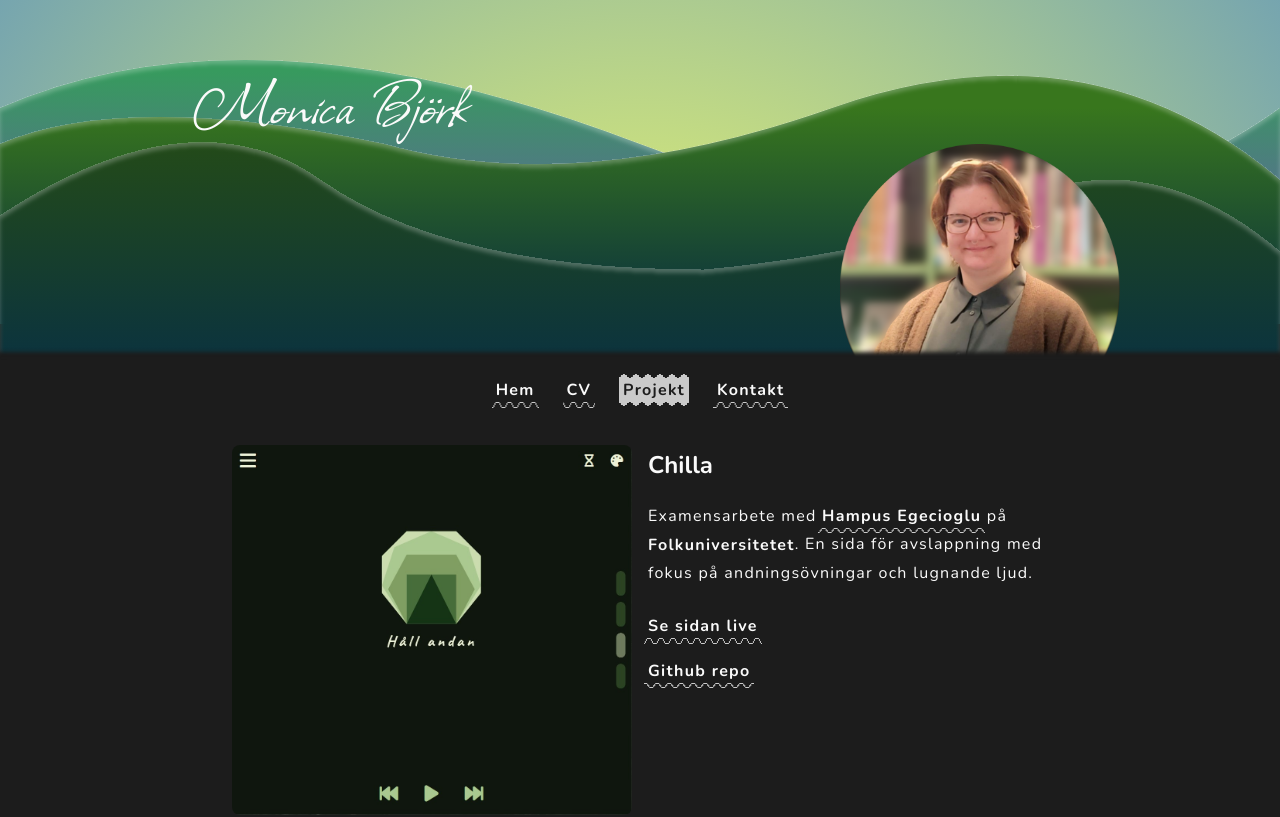
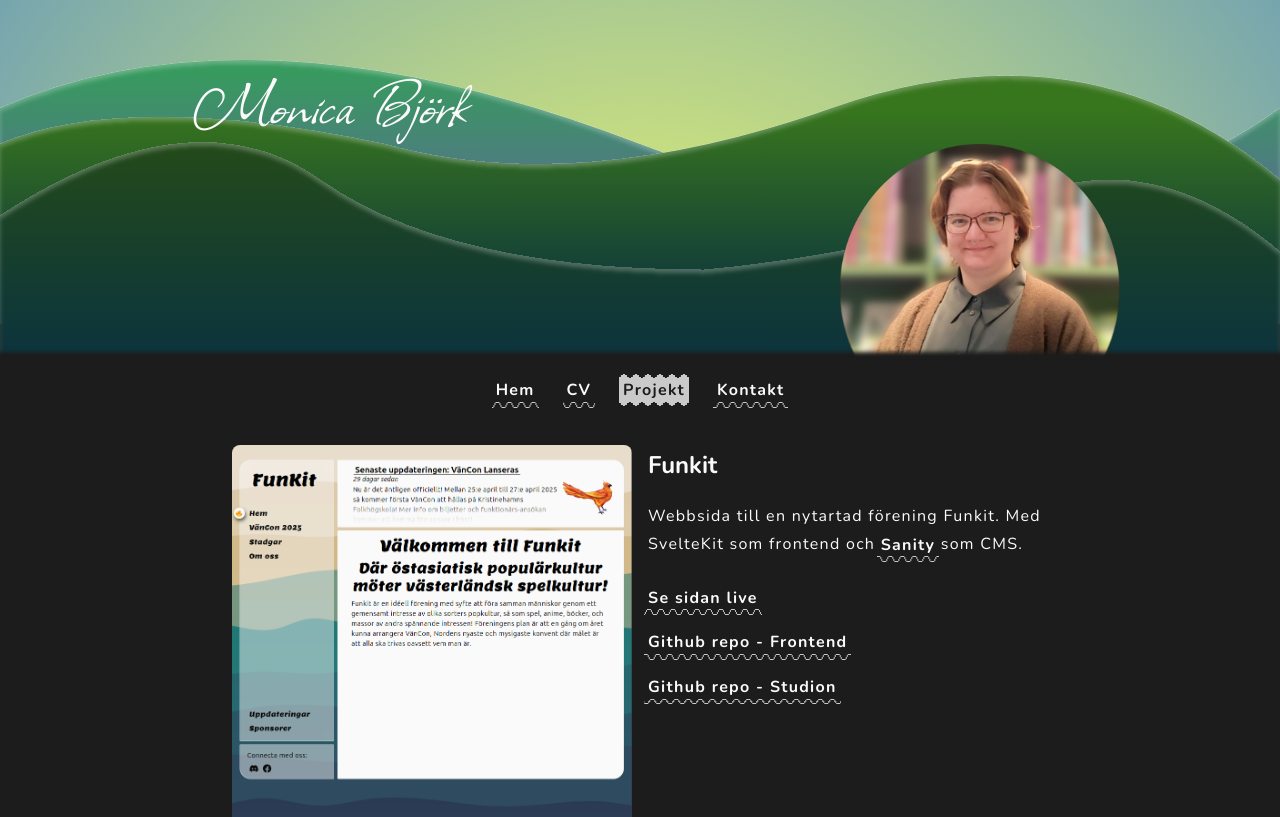
Before and after one commit to coffeetails/portfolio, a React (Vite) app: page /projects in a window 1280 px wide. Shown: the top 817 px of the page. Built offline with nearby package versions, Linux system fonts and the light colour scheme.

Commit message:
added new project, couple of small fixes

```diff
--- a/src/data/cv.json
+++ b/src/data/cv.json
@@ -34,7 +34,7 @@
                 "end": "2023-02"
             },
             "location": "ZoCom, distans",
-            "description": "Byggde en webbsida för att locka nya studerande till utbildningarna, skriven i typescript och SCSS. Gjord med React och Firebase som backend. <a href=\"https://plugga-it.se/\" class=\"link\">plugga-it.se</a>"
+            "description": "Byggde en webbsida för att locka nya studerande till utbildningarna, skriven i typescript och SCSS. Gjord med React och Firebase som backend. <br/> <a href=\"https://plugga-it.se/\" class=\"link\">plugga-it.se</a>"
         },{
             "title": "Apputvecklare",
             "time": {
--- a/src/data/projects.json
+++ b/src/data/projects.json
@@ -1,29 +1,62 @@
 [
     {
+        "image": "/screenshots/funkit.png",
+        "title": "Funkit",
+        "text": "Webbsida till en nytartad förening Funkit. Med SvelteKit som frontend och <a href=\"https://www.sanity.io/\" class=\"link\"> Sanity</a> som CMS.",
+        "livePage": "https://funkit.vercel.app/",
+        "githubPage": [
+            {
+                "label":"Github repo - Frontend",
+                "link": "https://github.com/CoffeeTails/funkit-frontend"
+            },
+            {
+                "label": "Github repo - Studion",
+                "link": "https://github.com/CoffeeTails/funkit-sanity-studio"
+            }
+        ]
+    },{
         "image": "/screenshots/chilla.jpg",
         "title": "Chilla",
         "text": "Examensarbete med <a href=\"https://github.com/Hampus83\" class=\"link\">Hampus Egecioglu</a> på <a href=\"https://www.folkuniversitetet.se/vara-skolor/yh-utbildningar/\" class=\"link\">Folkuniversitetet</a>. En sida för avslappning med fokus på andningsövningar och lugnande ljud.",
         "livePage": "https://chilla.kaffekod.nu/",
-        "githubPage": "https://github.com/MonBjo/chilla"
+        "githubPage": [
+            {
+              "label": "Github repo",
+              "link": "https://github.com/CoffeeTails/chilla"
+            }
+        ]
     },{
         "image": "./screenshots/pluggait.jpg",
         "title": "Plugga IT",
         "text": "På uppdag av <a href=\"https://www.folkuniversitetet.se/vara-skolor/yh-utbildningar/\"  class=\"link\">Folkuniversitetet</a> och <a href=\"https://www.zocom.com/\" class=\"link\">ZoCom</a> har vi under LIA1 skapat en kampanjsida för att utbildningssökande ska hitta rätt utbildning som passar dem.",
         "livePage": "https://plugga-it.se/",
-        "githubPage": "https://github.com/MonBjo/folkans-it-utbildningar"
-    },
-    {
+        "githubPage": [
+        {
+          "label": "Github repo",
+          "link": "https://github.com/CoffeeTails/folkans-it-utbildningar"
+        }
+    ]
+    },  {
         "image": "/screenshots/temperaturfiltguide.jpg",
         "title": "Temperaturfiltguide",
         "text": "Sök på en plats, välj hur många dagar tillbaka du vill ha och få en tabell med temperaturer bakåt i tid. Välj rätt tid i tabellen och checka av allt eftersom du virkar på din temperaturfilt.",
         "livePage": "https://temperaturfilt.kaffekod.nu/",
-        "githubPage": "https://github.com/MonBjo/temprature-blanket"
-    },
-    {
+        "githubPage": [
+            {
+              "label": "Github repo",
+              "link": "https://github.com/CoffeeTails/temprature-blanket"
+            }
+        ]
+    },{
         "image": "/screenshots/solaris.jpg",
         "title": "Solaris",
         "text": "En interaktiv sida där du kan läsa om dom olika planeterna - och solen - som vi har i våras solsystem.",
         "livePage": "https://solaris.kaffekod.nu/",
-        "githubPage": "https://github.com/MonBjo/solaris"
+        "githubPage": [
+            {
+              "label":"Github repo",
+              "link": "https://github.com/CoffeeTails/solaris"
+            }
+        ]
     }
 ]
--- a/src/fontstyles.css
+++ b/src/fontstyles.css
@@ -44,7 +44,7 @@ a {
         width: 100%;
         top: 1.7rem;
         left: 0;
-		background: #cacaca;
+        background: #cacaca;
         transition: 0.2s;
 
         --mask-wavy-underline:
@@ -76,8 +76,10 @@ a {
         color: #cacaca;
     }
     /* WAVE */
-    &:hover::after {
-        top: 0;
+    @media (hover: hover) {
+        &:hover::after {
+            top: 0;
+        }
     }
     /* BACKGROUND */
     &:active::before {
--- a/src/routes/projects.tsx
+++ b/src/routes/projects.tsx
@@ -14,6 +14,10 @@ export default function Projects() {
     const projectsDataDisplay = projectsData.map((item, i) => {
         const projectKey = "project-" + i;
 
+        let githubLinks = item.githubPage.map( (page) => {
+            return <li><Link to={page.link}>{page.label}</Link></li>
+        });
+
         return (
             <section className="projectItem" key={projectKey}>
                 <img src={item.image} />
@@ -23,7 +27,7 @@ export default function Projects() {
 
                     <ul>
                         <li><Link to={item.livePage}>Se sidan live</Link></li>
-                        <li><Link to={item.githubPage}>Github repo</Link></li>
+                        {githubLinks}
                     </ul>
                 </div>
             </section>
```
Also changed, not shown: public/screenshots/funkit.png (added), src/error-page.tsx (line endings or trailing spaces).
